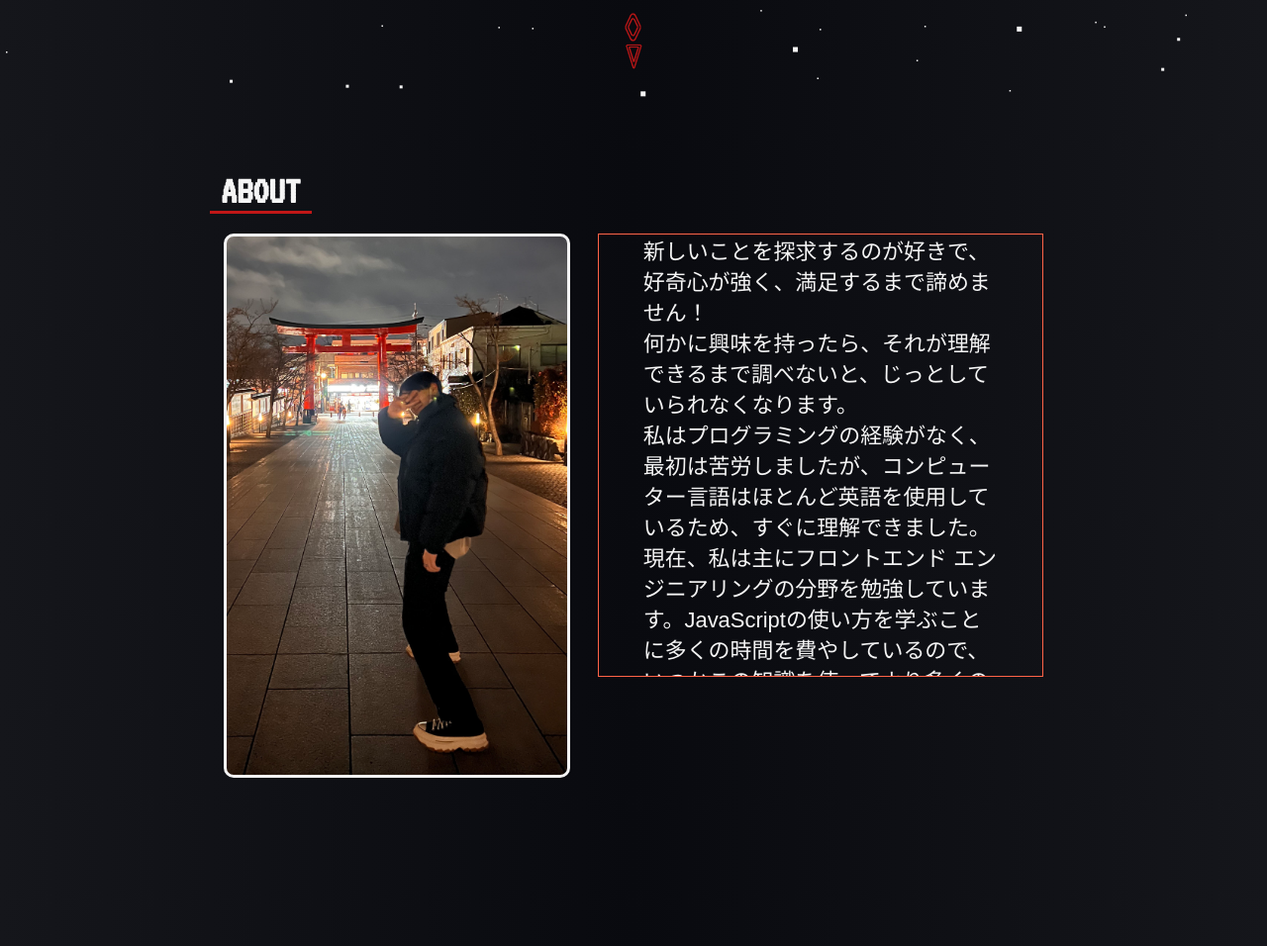
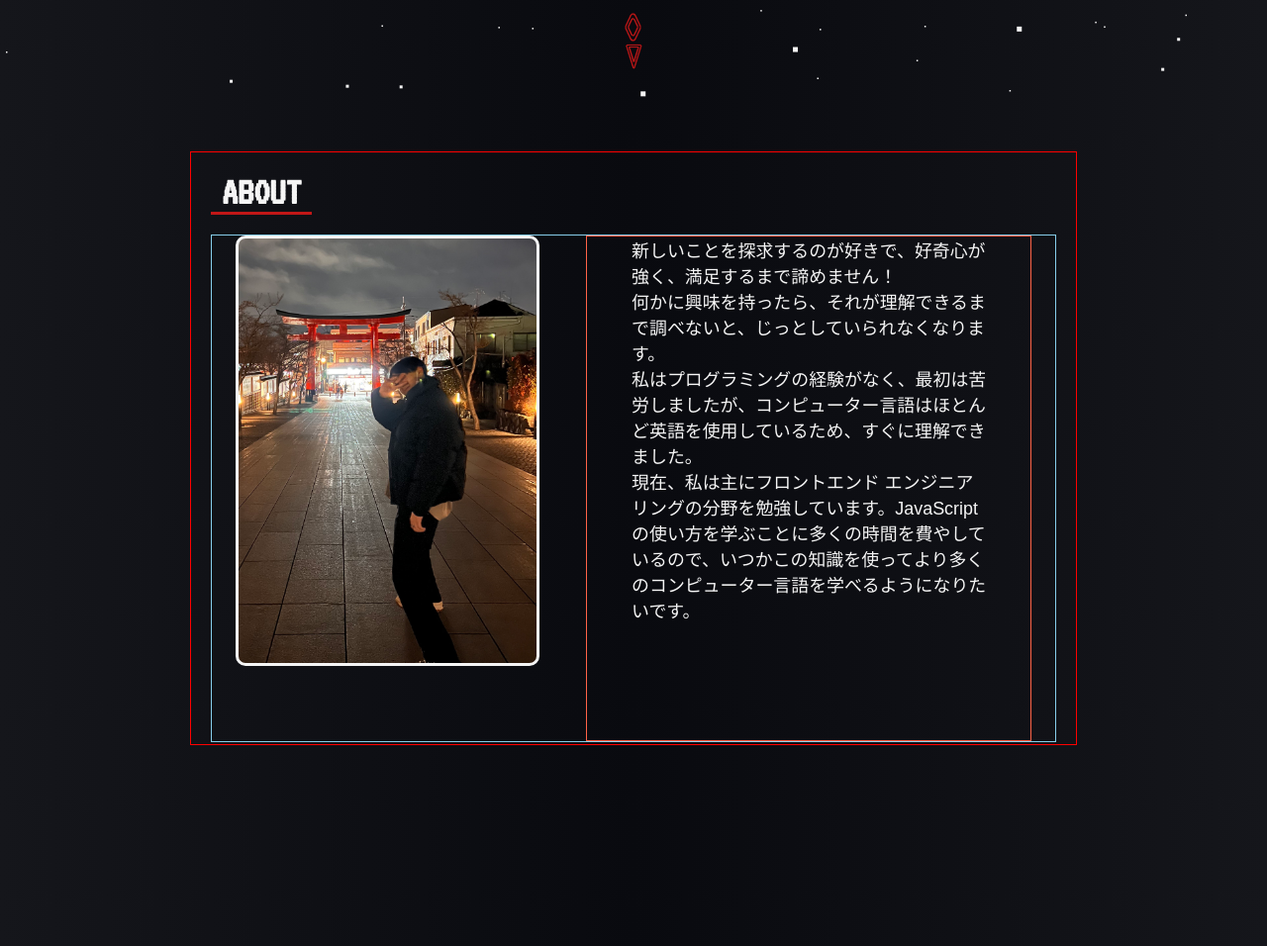
Before and after one commit to jasmix555/Portfolio, a website: page index.html in a window 1280 px wide. Shown: the part 684-1640 px from the top of the page at 99% size. Drawn offline with Linux system fonts and the light colour scheme; a web font is replaced by a local one.

Commit message:
edit about section

```diff
--- a/scss/style.scss
+++ b/scss/style.scss
@@ -247,7 +247,7 @@ main {
     height: 75vh;
     margin: 0 auto;
     padding: 20px;
-
+    border: solid 1px red;
 
     .aboutTtl {
         font-size: 1.2rem;
@@ -259,12 +259,12 @@ main {
 
     .aboutMain {
         width: 100%;
-        height: 100%;
-        display: flex;
+        height: 92%;
+        display: flex;border: solid 1px skyblue;
 
         .aboutMe {
             width: 450px;
-            height: 80%;
+            height: 100%;
             margin: 0 auto;
             position: relative;
             top: 0;
@@ -279,15 +279,15 @@ main {
                 width: 80%;
                 margin: 0 auto;
                 height: 100%;
-                font-size: 0.7em;
+                font-size: 1.4vw;
             }
         }
 
         .aboutPic {
             border: #F5f5f5 solid 3px;
             border-radius: 10px;
-            width: 350px;
-            height: 550px;
+            width: 24vw;
+            height: 34vw;
             background: url(../img/main.jpeg) left top/cover;
             margin: 0 auto;
         }
```
Also changed, not shown: css/style.css, 1 other file.
